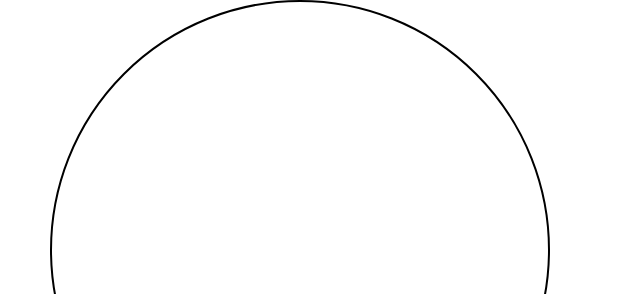
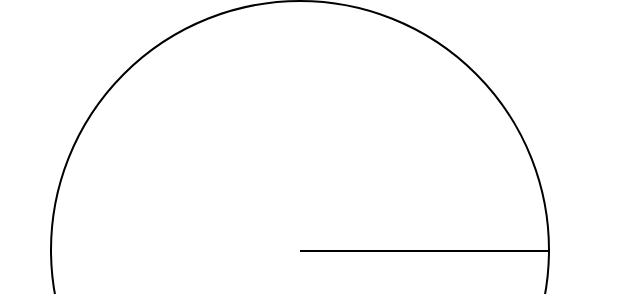
Before and after one commit to syjem/Ferris-Wheel, a plain HTML site: page index.html in a window 1280 px wide. Shown: the top 294 px of the page, without its empty margins (0-640 px from the left). Drawn offline with Linux system fonts and the light colour scheme.

Commit message:
class line styled

```diff
--- a/css/style.css
+++ b/css/style.css
@@ -13,3 +13,13 @@
     max-width: 500px;
     max-height: 500px;
   }
+
+  .line {
+    background-color: black;
+    width: 50%;
+    height: 2px;
+    position: absolute;
+    top: 50%;
+    left: 50%;
+    transform-origin: 0% 0%;
+  }
```
